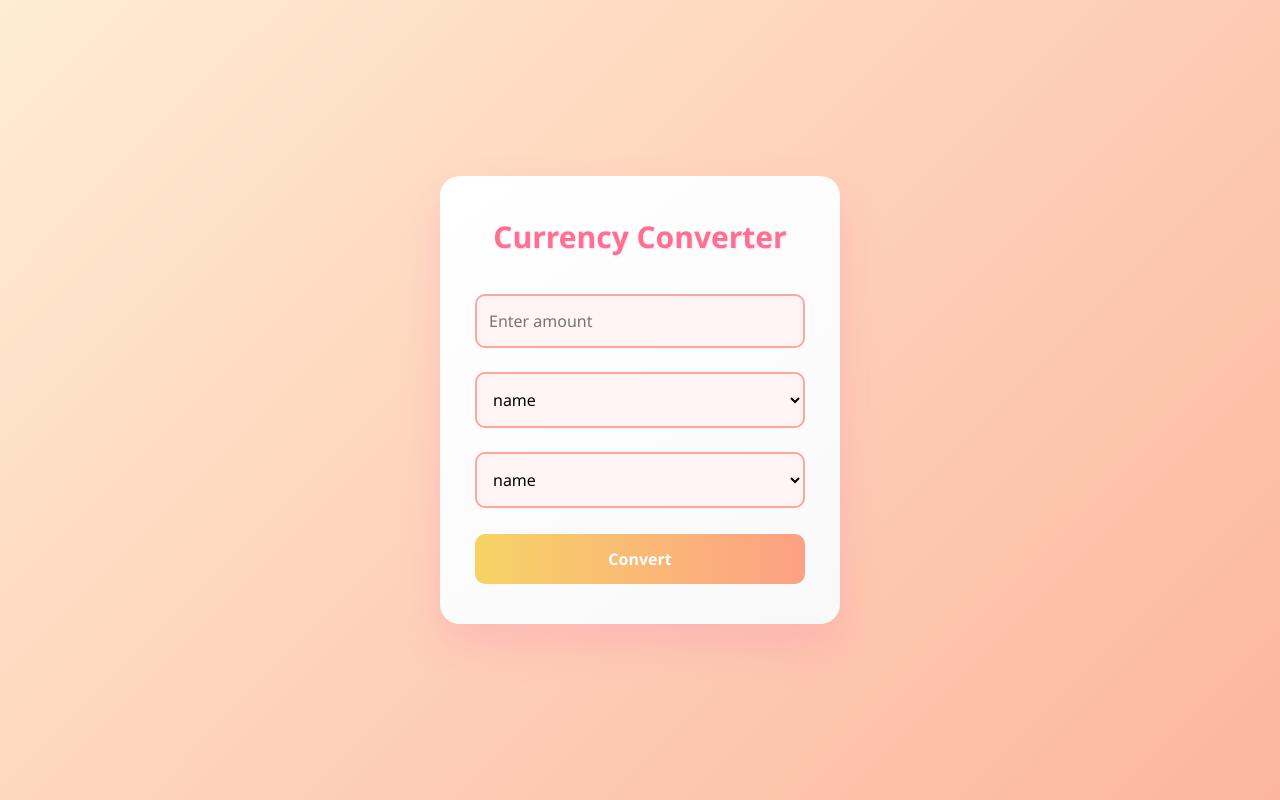
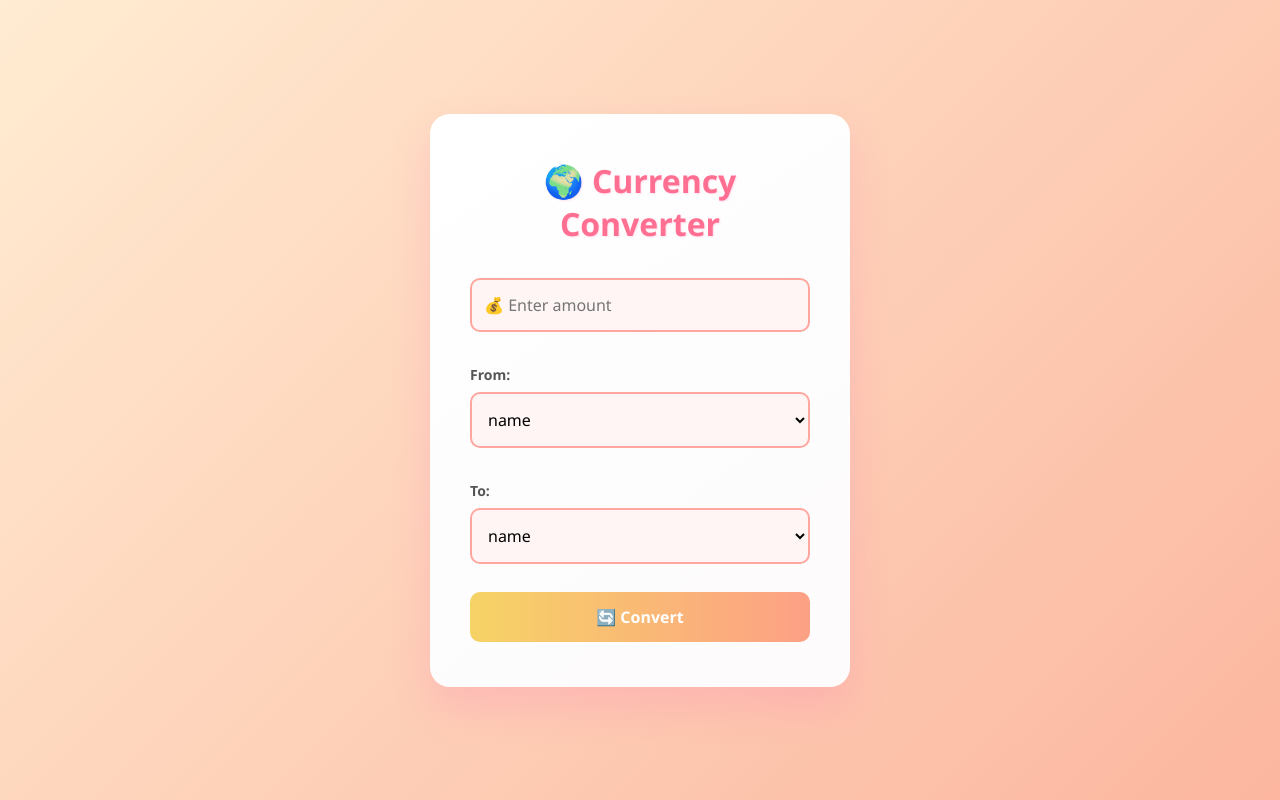
Before and after one commit to Student-AyeshaSiddiqua/cloud-currency-converter, a Flask app: page / in a window 1280 px wide. Run offline with Flask 3, Linux system fonts and the light colour scheme; a database or web service that is not in the repository returns one stand-in record (values such as "Sample title"); data that the repository does not hold is empty.

Commit message:
Update HTML and CSS for a more colorful currency converter

```diff
--- a/static/style.css
+++ b/static/style.css
@@ -1,4 +1,4 @@
-/* Reset and base styles */
+/* Base reset */
 * {
     box-sizing: border-box;
     margin: 0;
@@ -16,27 +16,27 @@ body {
     color: #333;
 }
 
-/* Container styling */
+/* Main container */
 .converter {
-    background: linear-gradient(145deg, #ffffff, #f9f9f9);
-    padding: 40px 35px;
+    background: linear-gradient(145deg, #ffffff, #fdfbfb);
+    padding: 45px 40px;
     border-radius: 20px;
     box-shadow: 0 20px 40px rgba(255, 105, 180, 0.2);
     width: 100%;
-    max-width: 400px;
+    max-width: 420px;
     text-align: center;
     transition: transform 0.3s ease, box-shadow 0.3s ease;
 }
 
 .converter:hover {
     transform: scale(1.03);
-    box-shadow: 0 25px 50px rgba(255, 105, 180, 0.3);
+    box-shadow: 0 25px 55px rgba(255, 105, 180, 0.3);
 }
 
 /* Headings */
 .converter h1 {
     margin-bottom: 25px;
-    font-size: 30px;
+    font-size: 32px;
     color: #ff6f91;
     text-shadow: 1px 1px 2px rgba(255, 105, 180, 0.2);
 }
@@ -47,11 +47,20 @@ body {
     font-size: 24px;
 }
 
-/* Inputs and dropdowns */
+/* Form elements */
+label {
+    font-weight: bold;
+    font-size: 14px;
+    margin-top: 15px;
+    display: block;
+    text-align: left;
+    color: #555;
+}
+
 input[type="number"], select {
     width: 100%;
     padding: 14px 12px;
-    margin: 12px 0;
+    margin: 8px 0 18px 0;
     font-size: 16px;
     border: 2px solid #ffa69e;
     border-radius: 10px;
@@ -65,7 +74,7 @@ select:focus {
     box-shadow: 0 0 10px rgba(243, 104, 224, 0.4);
 }
 
-/* Button styling */
+/* Button */
 button[type="submit"] {
     width: 100%;
     padding: 14px;
@@ -76,7 +85,7 @@ button[type="submit"] {
     border: none;
     border-radius: 10px;
     cursor: pointer;
-    margin-top: 14px;
+    margin-top: 10px;
     transition: background 0.4s ease, transform 0.2s ease;
 }
 
@@ -84,8 +93,3 @@ button[type="submit"]:hover {
     background: linear-gradient(90deg, #f093fb, #f5576c);
     transform: translateY(-2px);
 }
-
-button[type="submit"]:hover {
-    background: linear-gradient(90deg, #ff7eb3, #ff758c);
-    transform: scale(1.03);
-}
--- a/templates/index.html
+++ b/templates/index.html
@@ -6,27 +6,33 @@
 </head>
 <body>
     <div class="converter">
-        <h1>Currency Converter</h1>
+        <h1>🌍 Currency Converter</h1>
         <form method="POST">
-            <input type="number" name="amount" step="0.01" placeholder="Enter amount" required>
+            <input type="number" name="amount" step="0.01" placeholder="💰 Enter amount" required>
 
-            <select name="from">
+            <label for="from">From:</label>
+            <select name="from" id="from">
                 {% for currency in currencies %}
-                    <option value="{{ currency }}">{{ currency }}</option>
+                    <option value="{{ currency }}">
+                        {{ currency }} {% if currency == 'USD' %}🇺🇸{% elif currency == 'EUR' %}🇪🇺{% elif currency == 'GBP' %}🇬🇧{% elif currency == 'INR' %}🇮🇳{% elif currency == 'JPY' %}🇯🇵{% elif currency == 'AUD' %}🇦🇺{% elif currency == 'CAD' %}🇨🇦{% elif currency == 'CNY' %}🇨🇳{% endif %}
+                    </option>
                 {% endfor %}
             </select>
 
-            <select name="to">
+            <label for="to">To:</label>
+            <select name="to" id="to">
                 {% for currency in currencies %}
-                    <option value="{{ currency }}">{{ currency }}</option>
+                    <option value="{{ currency }}">
+                        {{ currency }} {% if currency == 'USD' %}🇺🇸{% elif currency == 'EUR' %}🇪🇺{% elif currency == 'GBP' %}🇬🇧{% elif currency == 'INR' %}🇮🇳{% elif currency == 'JPY' %}🇯🇵{% elif currency == 'AUD' %}🇦🇺{% elif currency == 'CAD' %}🇨🇦{% elif currency == 'CNY' %}🇨🇳{% endif %}
+                    </option>
                 {% endfor %}
             </select>
 
-            <button type="submit">Convert</button>
+            <button type="submit">🔄 Convert</button>
         </form>
 
         {% if converted_amount %}
-            <h2>Converted Amount: {{ converted_amount }}</h2>
+            <h2>Converted Amount: 💸 {{ converted_amount }}</h2>
         {% endif %}
     </div>
 </body>
```
